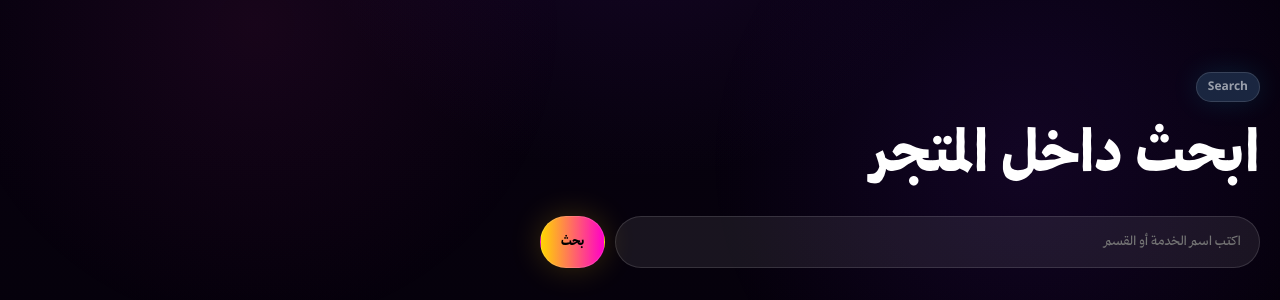
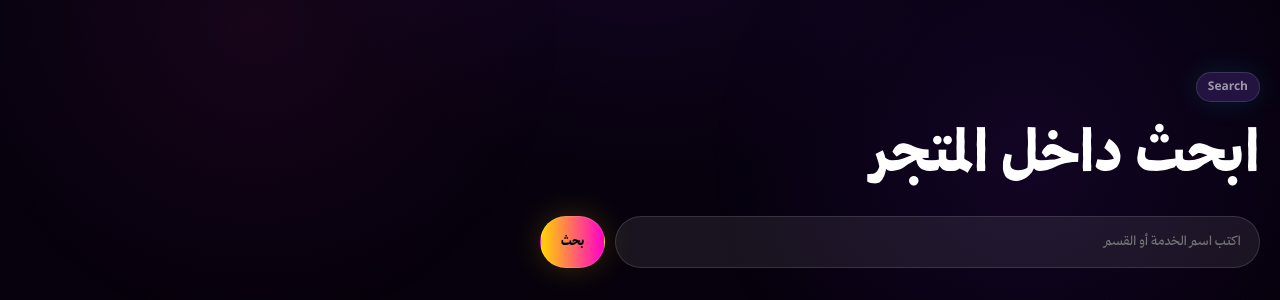
Before and after one commit to elawaadyofficial/Elawaady-platform-, a PHP site: page /search.php in a window 1280 px wide. Shown: the part 175-475 px from the top of the page. Run offline with PHP 8.4, Linux system fonts and the light colour scheme; data comes from the database, SQL or seed files in the repository; data that the repository does not hold is empty; some libraries are stand-ins or nearby versions.

Commit message:
Put the card grounds back on purple
--exd-bg-inset was #1a2640. Read as a colour that is a navy: green sits
above red and blue far above both. It is the ground behind every card
frame, badge and input well in the store, so one blue token made the whole
storefront read cold and blue instead of EXD purple.

The value here is sampled from the store's own reference — #271442 and
#23123e — and it is a purple: red above green, blue above red. Artwork
frames get their own token one step brighter, the way the reference's
platform chips sit above the card they are on.

Co-Authored-By: Claude Opus 5 <noreply@anthropic.com>
Claude-Session: https://claude.ai/code/session_01DV5TW7E3SPXCFGzgmwUUE8

```diff
--- a/exd-commerce.css
+++ b/exd-commerce.css
@@ -276,6 +276,7 @@
 .cart-line:last-of-type { border-bottom: 0; }
 
 .cart-line__art {
+    background: var(--exd-bg-art, var(--exd-bg-inset));
     inline-size: 76px;
     aspect-ratio: 1;
     border-radius: var(--exd-radius-md);
--- a/exd-tokens.css
+++ b/exd-tokens.css
@@ -168,7 +168,17 @@
     --exd-bg-raise: #150d22;     /* page ground — sampled              */
     --exd-bg-panel: #1b0f37;     /* card / panel — sampled             */
     --exd-bg-panel-2: #22163c;   /* hovered / elevated — sampled       */
-    --exd-bg-inset: #1a2640;     /* wells, badge grounds — sampled     */
+    /* The well behind artwork, inputs and badges.
+       This was #1a2640 — a navy: green above red, blue far above both. It is
+       the ground of every card frame in the store, so one blue token made the
+       whole storefront read cold and blue instead of EXD purple. The value
+       below is sampled from the store's own reference (#271442 / #23123e),
+       and it is a purple: red above green, blue above red. */
+    --exd-bg-inset: #221340;
+
+    /* Artwork sits one step brighter than the card it is on, the way the
+       reference's platform chips do (#30184c / #351a51). */
+    --exd-bg-art: #2a1650;
     --exd-cover: #4c2276;        /* account cover wash — sampled       */
 
     --exd-fg: #ffffff;
```
